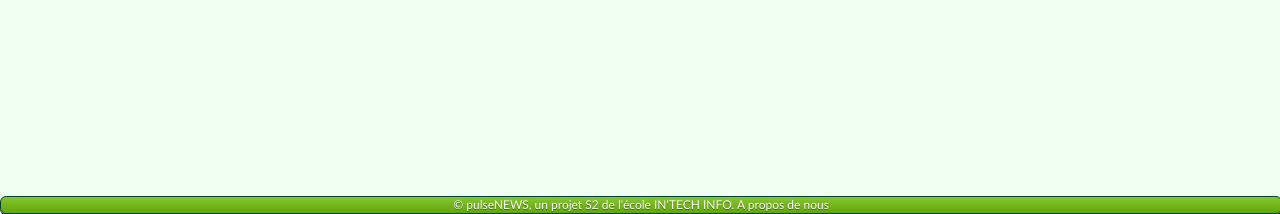
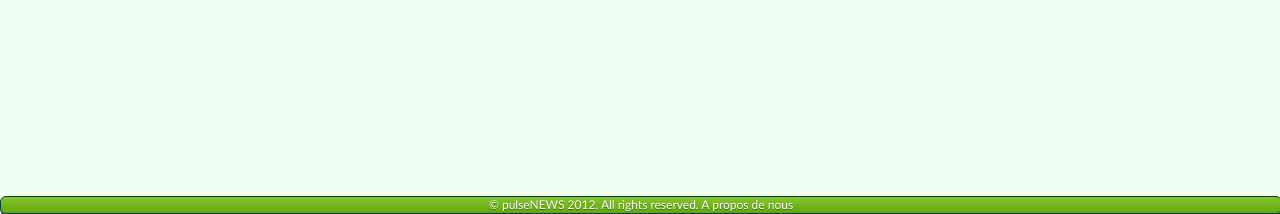
Before and after one commit to aretis/pulseNEWS, a PHP site: page /index.php?page=connect in a window 1280 px wide. Shown: the part 586-800 px from the top of the page. Run offline with PHP 8.4, Linux system fonts and the light colour scheme; some libraries are stand-ins or nearby versions.

Commit message:
Signed-off-by: Michel Gille <gille@intechinfo.fr>

```diff
--- a/Developpement/vues/footer.php
+++ b/Developpement/vues/footer.php
@@ -1,4 +1,4 @@
-<div id='footer'>&copy; pulseNEWS, un projet S2 de l'école IN'TECH INFO. <a style='color: white;' href='index.php?page=contact'>A propos de nous</a>
+<div id='footer'>&copy; pulseNEWS 2012. All rights reserved. <a style='color: white;' href='index.php?page=contact'>A propos de nous</a>
 </div>
 
 </body>
```
